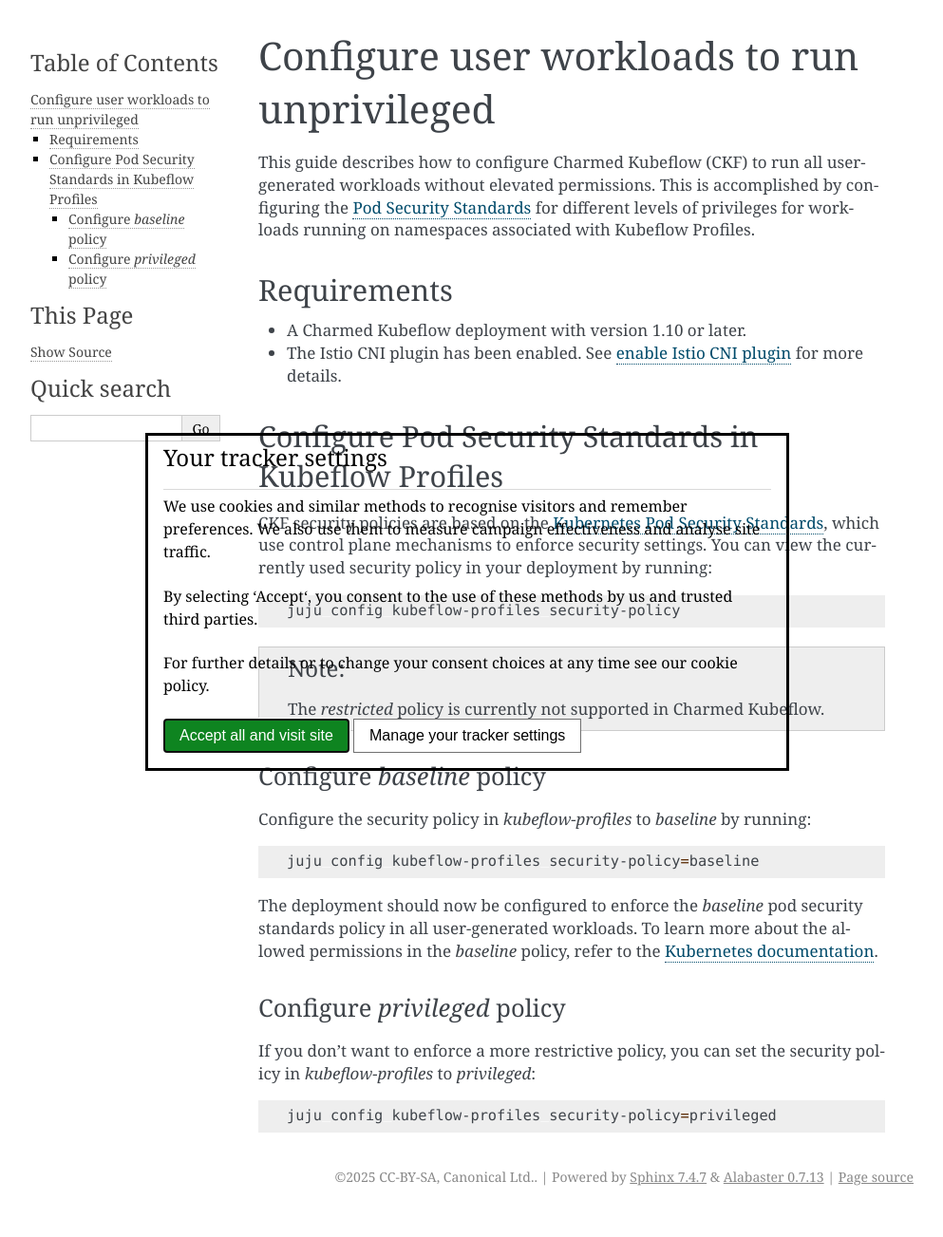
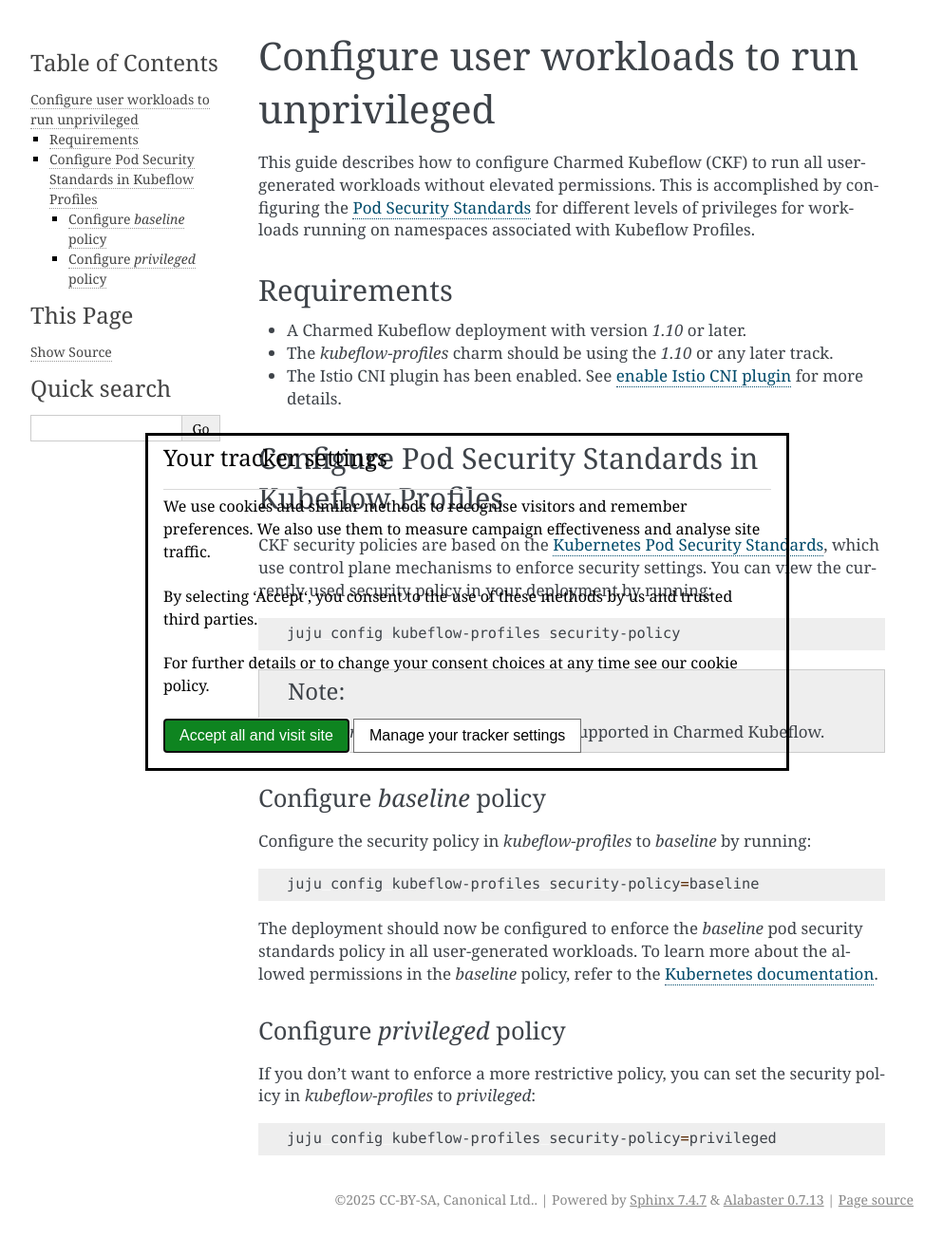
Before and after one commit to canonical/charmed-kubeflow-documentation, a Sphinx documentation site: the page built from docs/how-to/manage/configure-unprivileged-workloads.rst, in a window 1280 px wide and 1303 px high. Shown: the whole window at 95% size, without its empty margins (148-1141 px from the left). Built offline with Sphinx 7.4.7, drawn with Linux system fonts in a browser that asks for light colours.

Commit message:
Update requirements

```diff
--- a/docs/how-to/manage/configure-unprivileged-workloads.rst
+++ b/docs/how-to/manage/configure-unprivileged-workloads.rst
@@ -9,7 +9,8 @@
 Requirements
 ---------------------
 
-* A Charmed Kubeflow deployment with version 1.10 or later.
+* A Charmed Kubeflow deployment with version `1.10` or later.
+* The `kubeflow-profiles` charm should be using the `1.10` or any later track.
 * The Istio CNI plugin has been enabled. See :ref:`enable Istio CNI plugin<enable_istio_cni>` for more details.
 
 
```
